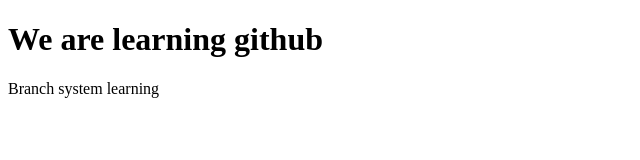
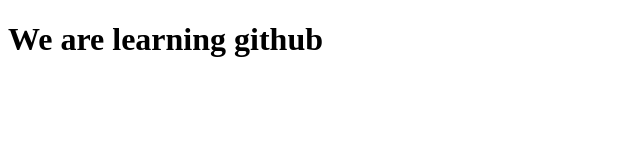
Before and after one commit to cseishrakul/git-test, a plain HTML site: page index.html in a window 1280 px wide. Shown: the whole page, without its empty margins (0-640 px from the left). Drawn offline with Linux system fonts and the light colour scheme.

Commit message:
P tag removed

```diff
--- a/index.html
+++ b/index.html
@@ -7,6 +7,5 @@
 </head>
 <body>
     <h1>We are learning github</h1>
-    <p>Branch system learning</p>
 </body>
 </html>
```
